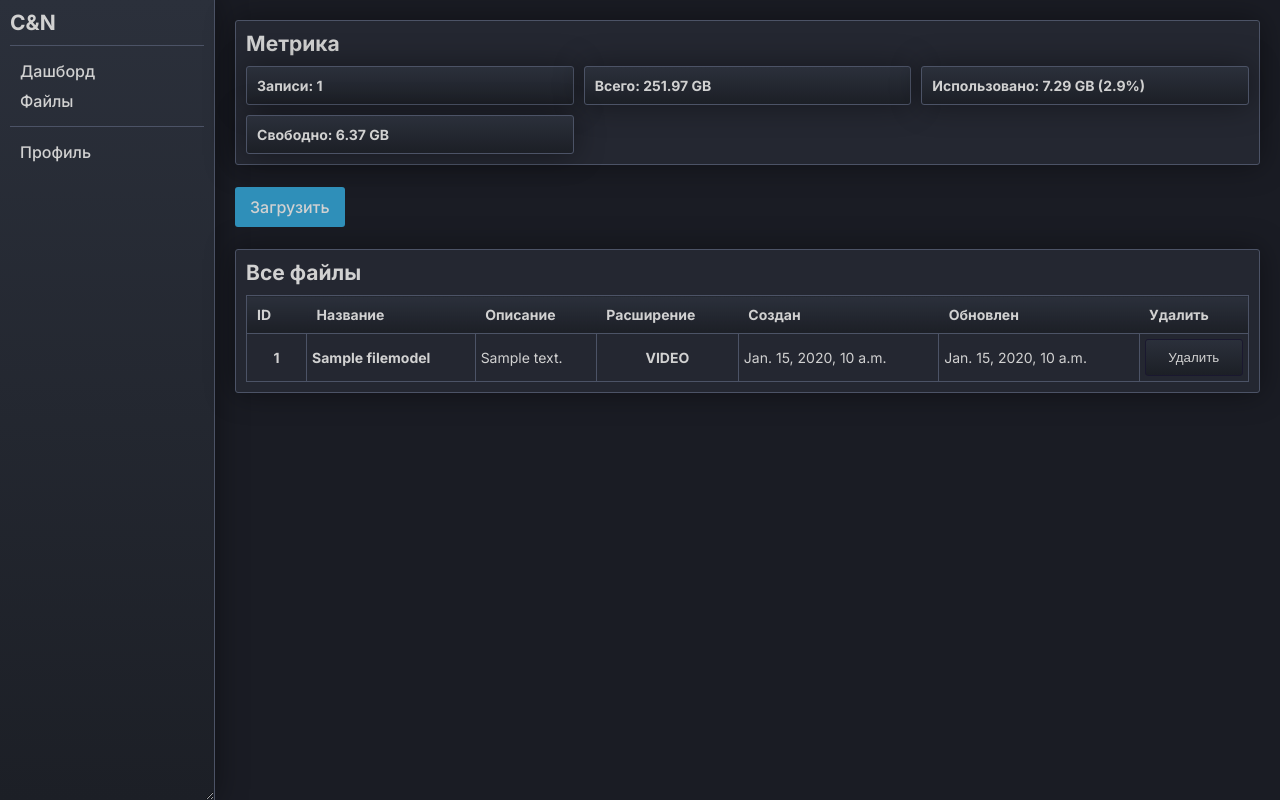
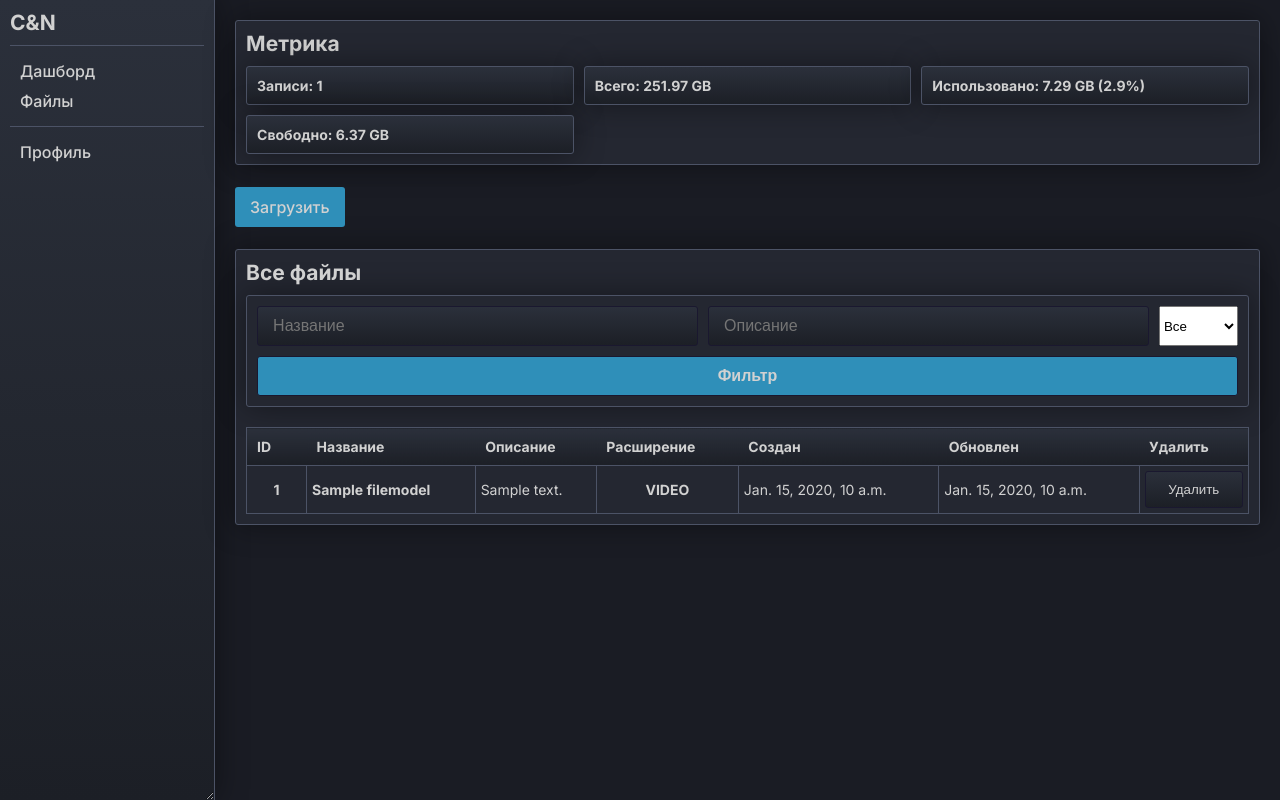
Before and after one commit to dmeetri/CandA, a Django app: page /files/list/ in a window 1280 px wide. Run offline with Django 5.2, Linux system fonts and the light colour scheme; a user stored in the database is signed in; tables that the repository leaves empty hold one stand-in row (values such as "Sample post").

Commit message:
add filter on page - all files

```diff
--- a/CN/main/forms.py
+++ b/CN/main/forms.py
@@ -1,5 +1,7 @@
 from django import forms
 from . import models
+
+# === FILES ===
 
 class CreateFileForm(forms.ModelForm):
     class Meta:
@@ -10,3 +12,28 @@ class CreateFileForm(forms.ModelForm):
             'file',
             'extension',
         ]
+
+
+class FilterFilesForm(forms.Form):
+    title = forms.CharField(
+        required=False,
+        widget=forms.TextInput(attrs={'placeholder': 'Название'})
+    )
+    description = forms.CharField(
+        required=False,
+        widget=forms.TextInput(attrs={'placeholder': 'Описание'})
+    )
+    extension = forms.ChoiceField(
+        required=False,
+        choices=[
+            ('', 'Все'),
+            ('VIDEO', 'Видео'),
+            ('IMAGE', 'Картинка'),
+            ('TXT', 'Текст'),
+            ('PDF', 'pdf'),
+            ('WORD', 'Word'),
+            ('EXCEL', 'Excel'),
+            ('ARCHIVE', 'Архив'),
+            ('OTHER', 'Другое'),
+        ]
+    )
--- a/CN/main/views.py
+++ b/CN/main/views.py
@@ -1,5 +1,6 @@
 import json
 
+from django.db.models.query import QuerySet
 from django.shortcuts import render
 from django.views.generic import CreateView, UpdateView, ListView, DetailView, DeleteView
 from django.urls import reverse_lazy
@@ -30,8 +31,26 @@ class FilesListView(LoginRequiredMixin, ListView):
     def get_context_data(self, **kwargs):
         context = super().get_context_data(**kwargs)
         context['disk_usage'] = metrics.get_disk_usega()
+        context['filter_form'] = forms.FilterFilesForm(self.request.GET)
 
         return context
+
+    def get_queryset(self):
+        queryset = super().get_queryset()
+
+        title = self.request.GET.get('title')
+        if title:
+            queryset = queryset.filter(title__icontains=title)
+
+        description = self.request.GET.get('description')
+        if description:
+            queryset = queryset.filter(description__icontains=description)
+
+        extension = self.request.GET.get('extension')
+        if extension:
+            queryset = queryset.filter(extension__icontains=extension)
+
+        return queryset
 
 
 class FileDetailView(DetailView):
--- a/CN/static/files.css
+++ b/CN/static/files.css
@@ -30,6 +30,25 @@
   margin-bottom: 10px;
 }
 
+.all-files-filter-form-container {
+  margin-bottom: 20px;
+}
+.all-files-filter-form {
+  display: flex;
+  flex-direction: column;
+  gap: 10px;
+}
+.all-files-filter-form .filter-form-submit {
+  background: var(--accent-color);
+}
+.all-files-filter-form .filter-form-submit:hover {
+  background: var(--accent-color-hover);
+}
+.all-files-filter-form .form-container {
+  display: flex;
+  gap: 10px;
+}
+
 .files-td-id {
   width: 60px;
   text-align: center;
--- a/CN/static/styles.css
+++ b/CN/static/styles.css
@@ -32,12 +32,13 @@ button:hover {
 
 input {
   width: 100%;
-  padding: 6px;
+  padding: 10px 15px;
   background: var(--bg-gradient);
   border: 1px solid var(--border-dark);
   border-radius: 3px;
   outline: none;
   color: #d1d1d1;
+  font-size: 16px;
 }
 
 :root {
--- a/CN/templates/files/files.html
+++ b/CN/templates/files/files.html
@@ -36,6 +36,18 @@
 
 <section class="main-block all-files-list-files">
   <h2>Все файлы</h2>
+
+  <div class="main-block all-files-filter-form-container">
+    <form class="all-files-filter-form" method="GET" enctype="multipart/form-data">
+      <div class="form-container">
+        {{ filter_form.title }}
+        {{ filter_form.description }}
+        {{ filter_form.extension }}
+      </div>
+
+      <button type="submit" class="filter-form-submit text-regular font-bold">Фильтр</button>
+    </form>
+  </div>
 
   <table class="all-files-table">
     <thead>
```
